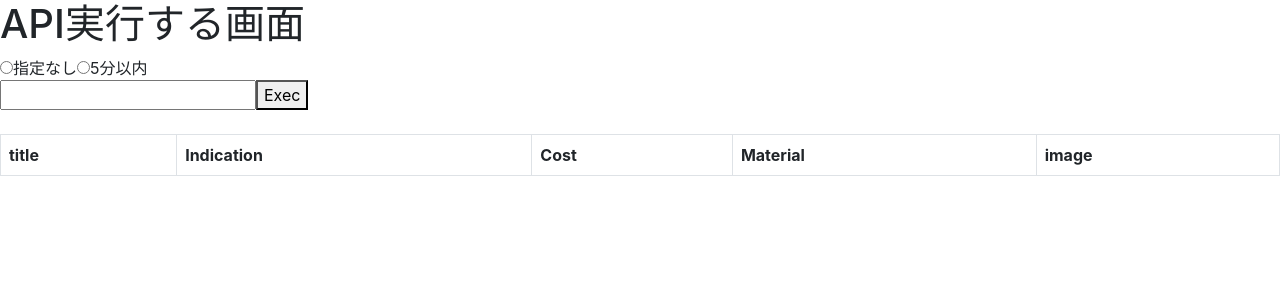
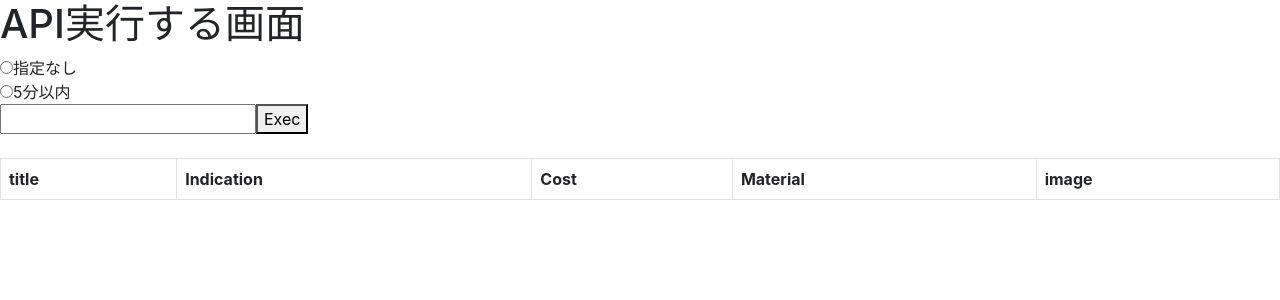
Before and after one commit to chikiuto/salada_front, a Next.js app: page /recipes in a window 1280 px wide. Shown: the top 300 px of the page. Built offline with nearby package versions, Linux system fonts and the light colour scheme.

Commit message:
finish recipe

```diff
--- a/pages/recipes/index.tsx
+++ b/pages/recipes/index.tsx
@@ -1,5 +1,5 @@
 import axios from 'axios';
-import React, { useState } from 'react';
+import React, { useState, FC, memo } from 'react';
 
 type Recipe = {
 	id: number;
@@ -11,23 +11,61 @@ type Recipe = {
 	indication: string;
 }
 
-type Props = {}
+type Props ={}
 
-const App = () => {
-	// 初期値を設定
+const TableComp: FC<{ recipes: Recipe[] }> = memo(( {recipes} ) => {
+  return(
+    <>
+    {console.log('きたよ')}
+    <table className="dataframe table table-bordered table-hover" >
+			<thead>
+			  <tr>
+          <th>title</th>
+          <th>Indication</th>
+          <th>Cost</th>
+          <th>Material</th>
+          <th>image</th>
+			  </tr>
+			</thead>
+			{ recipes && recipes.map( ( recipe:any ) =>
+			<tbody key={recipe.id}>
+			  <tr>
+          <td>{ recipe.title }</td>
+          <td>{ recipe.indication }</td>
+          <td>{ recipe.cost }</td>
+          <td>{ recipe.material && recipe.material.replace(/"|\]|\[/g,'') }</td>
+          <td>
+            <img src={ recipe.food_image_url } alt="food_img" style={{height: '120px'}}/>
+            <br /><a href={ recipe.url } target="blank" >つくる</a>
+          </td>
+			  </tr>
+			</tbody>
+			)}
+		</table>
+    </>
+  )
+})
+
+const App: FC = () => {
+	// Hook を設定
 	const [recipes, setRecipes] = useState([]);
 	const [jikan, setJikan] = useState('');
 	const [zairyou, setZairyou] = useState('');
 
+  const API_URL = 'http://127.0.0.1:8000/recipes/index';
+
   // API実行
-  const API_URL = 'http://127.0.0.1:8000/recipes/index';
-  const handleTestCallApi = () => {
+  const CallApi = () => {
 		axios.get( API_URL, { params: { jikan: jikan, zairyou: zairyou } } )
 		.then( async (results)  => {
 			// APIレスポンスを取得
 			const items = (await results).data;
+
 			console.log( items )
+
+      // recipes に格納
 			setRecipes( items );
+
 		})
 		.catch((error) => {
 			if (error.response) {
@@ -45,9 +83,11 @@ const App = () => {
   }
 
   const zairyouChange = ( event: any ) => {
+    console.log('材料だよ')
 	  setZairyou( event.target.value );
   }
   const jikanChange = (event: any) => {
+    console.log('時間だよ')
 	  setJikan( event.target.value );
   }
   const btnitems = [
@@ -56,46 +96,28 @@ const App = () => {
   ];
 
 	return (
-		<div>
+		<>
 		  <h1>API実行する画面</h1>
 		  <form>
         <div>
           { btnitems.map( btn =>
-				<label key={ btn.id }>
+          <div key={ btn.id }>
+            <label>
               <input type="radio" name="jikan" value={btn.value} onChange={ jikanChange } />
-				{btn.message}
+              { btn.message }
             </label>
+              <br />
+          </div>
           )}
         </div>
         <input value={ zairyou } type="text" name="zairyou" onChange={ zairyouChange } />
-			<button onClick={() => handleTestCallApi()}>Exec</button>
+        {/* ↓↓ 参考：https://qiita.com/haruraruru/items/53614e739437bf7e5b1c */}
+        <button type="button" onClick={ () => CallApi() }>Exec</button>
 		  </form>
 		  <br />
-		  <table className="dataframe table table-bordered table-hover" >
-			<thead>
-			  <tr>
-				<th>title</th>
-				<th>Indication</th>
-				<th>Cost</th>
-				<th>Material</th>
-				<th>image</th>
-			  </tr>
-			</thead>
-			{ recipes && recipes.map( ( recipe:any ) =>
-			<tbody key={recipe.id}>
-			  <tr>
-				<td>{ recipe.title }</td>
-				<td>{ recipe.indication }</td>
-				<td>{ recipe.cost }</td>
-				<td>{ recipe.material && recipe.material.replace(/"|\]|\[/g,'') }</td>
-				<td><img src={ recipe.food_image_url } alt="food_img" style={{height: '120px'}}/>
-				<br /><a href={ recipe.url } target="blank" >つくる</a></td>
-			  </tr>
-			</tbody>
-			)}
-		  </table>
-		</div>
+      <TableComp recipes={ recipes } />
+		</>
 	);
-}
+};
 
 export default App;
```
Also changed, not shown: pages/post/index.tsx (added). Lines whose indentation alone changed are shown as unchanged.
